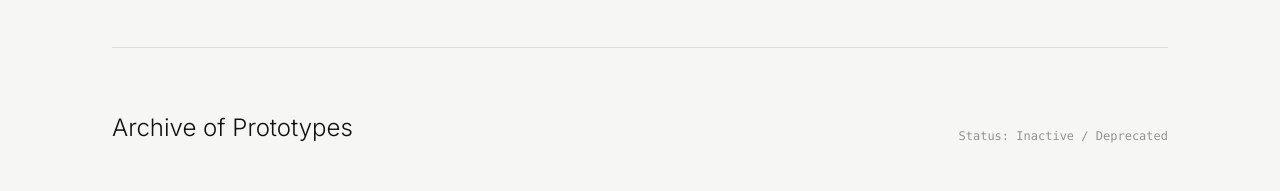
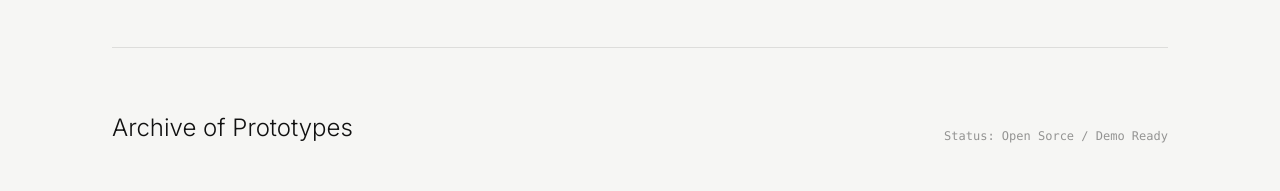
Before and after one commit to Studio-Poetics/poetics, a React (Vite) app: page /experiments in a window 1280 px wide. Shown: the part 1820-2011 px from the top of the page. Built offline with nearby package versions, Linux system fonts and the light colour scheme.

Commit message:
Update status message in Archive of Prototypes

```diff
--- a/components/Experiments.tsx
+++ b/components/Experiments.tsx
@@ -210,7 +210,7 @@ const Experiments: React.FC = () => {
             <div className="border-t border-black/10 pt-16">
                 <div className="flex justify-between items-end mb-12">
                     <h2 className="text-2xl font-light">Archive of Prototypes</h2>
-                    <span className="font-mono text-xs text-black/40 hidden md:block">Status: Inactive / Deprecated</span>
+                    <span className="font-mono text-xs text-black/40 hidden md:block">Status: Open Sorce / Demo Ready</span>
                 </div>
 
                 <div className="grid grid-cols-1 md:grid-cols-3 gap-8">
```
